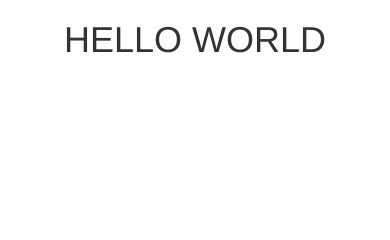
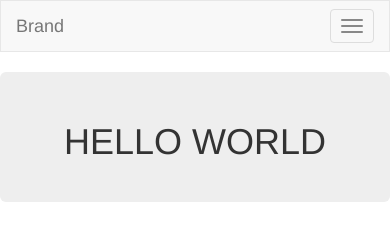
Before and after one commit to iesoitzel/practica_1, a website: page public/index.html in a window 390 px wide. Drawn offline with Linux system fonts and the light colour scheme.

Commit message:
se grega navbar

```diff
--- a/public/index.html
+++ b/public/index.html
@@ -1,3 +1,4 @@
+
 <!DOCTYPE html>
 <html lang="en">
 	<head>
@@ -6,6 +7,26 @@
 
 	</head>
 	<body>
+		<nav class="navbar navbar-default">
+			<div class="container-fluid">
+		    <!-- Brand and toggle get grouped for better mobile display -->
+    <div class="navbar-header">
+      <button type="button" class="navbar-toggle collapsed" data-toggle="collapse" data-target="#bs-example-navbar-collapse-1">
+        <span class="sr-only">Toggle navigation</span>
+        <span class="icon-bar"></span>
+        <span class="icon-bar"></span>
+        <span class="icon-bar"></span>
+      </button>
+      <a class="navbar-brand" href="#">Brand</a>
+    </div>
+	</div>
+</nav>
+<div class="container">
+<div class="row">
+<div class="jumbotron">
 	<h1 class="text-center"> HELLO WORLD </h1>
+</div>
+</div>
+</div>
 	</body>
 </html>
```
